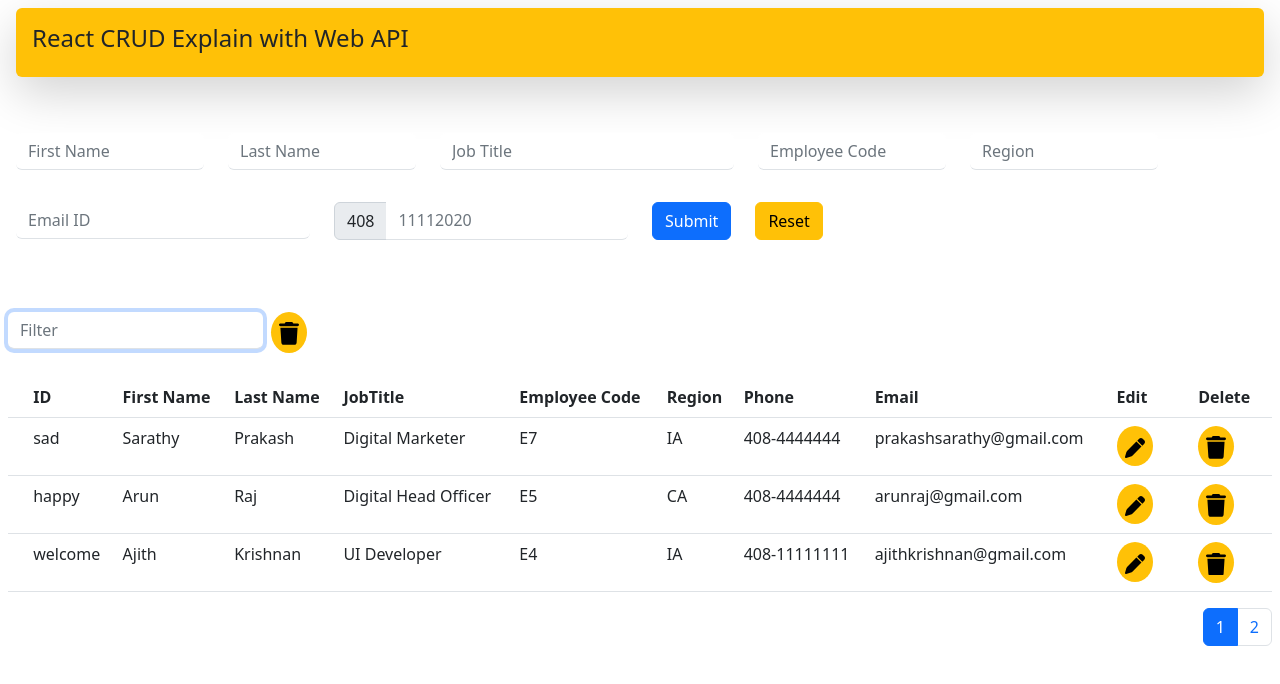
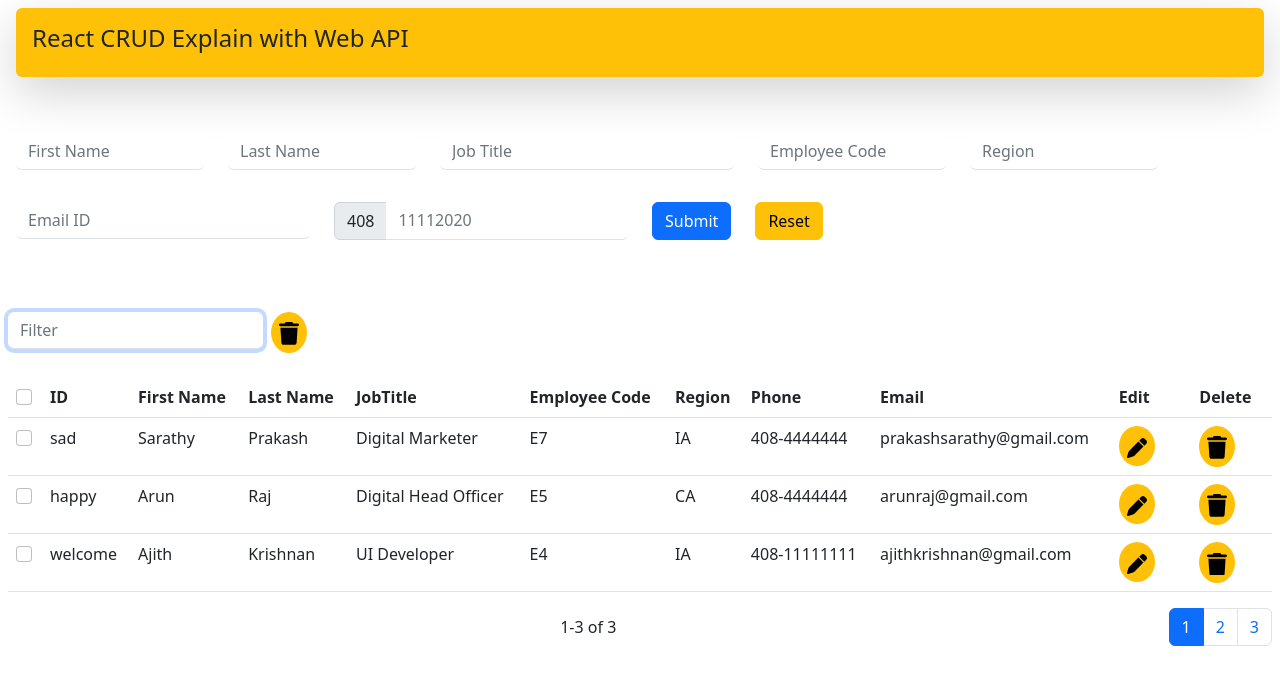
Before and after one commit to karthikeyandhanasekar/react-JSONTask, a React (Create React App) app: page / in a window 1280 px wide. Shown: the top 684 px of the page. Built offline with nearby package versions, Linux system fonts and the light colour scheme.

Commit message:
checkbox UI

```diff
--- a/src/Components/EntryDisplay.jsx
+++ b/src/Components/EntryDisplay.jsx
@@ -1,5 +1,5 @@
 import React from "react"
-import { Form, Table, Button } from "react-bootstrap"
+import { Form, Table, Button, Row, Col } from "react-bootstrap"
 import Pagination from 'react-bootstrap/Pagination';
 
 import { useSelector } from "react-redux"
@@ -12,6 +12,8 @@ import { removeemployee } from "../redux/slice";
 const EntryDisplay = () => {
     const [filtervalue, setvalues] = React.useState('')
     const [currentpage, setcurrentpage] = React.useState(1)
+    const [size, setsize] = React.useState(3)
+
     const employeedetails = useSelector(state => state.employeeslice.reducer.employeedetails)
     const [UIdata, setUIdata] = React.useState('')
     const dispatch = useDispatch()
@@ -20,18 +22,16 @@ const EntryDisplay = () => {
     const changepageno = (pageno) => {
         setcurrentpage(pageno)
     }
-
-    const PageItem = [...Array(employeedetails.length / 2).keys()].slice(1,)
+    const PageItem = [...Array(size).keys()]
         .map(number =>
-            <Pagination.Item onClick={() => changepageno(number)} key={number} active={number === currentpage}>
-                {number}
+            <Pagination.Item onClick={() => changepageno(number + 1)} key={number + 1} active={number + 1 === currentpage}>
+                {number + 1}
             </Pagination.Item>)
 
 
 
     //when pageno change
     React.useEffect(() => {
-        const size = 3
         const p = currentpage - 1
 
         const start = size * p
@@ -44,7 +44,13 @@ const EntryDisplay = () => {
         const rowUI = React.Children.toArray(
             employeedetails.map(detail => (
                 <tr>
-                    <td></td>
+                    <td>
+                        <Form.Check
+                            type={'checkbox'}
+                            value={detail}
+                        />
+
+                    </td>
                     {roworder.map(row => React.Children.toArray(
                         <td>{detail[row]}</td>
                     )).flat(0)
@@ -77,7 +83,7 @@ const EntryDisplay = () => {
             dispatch(removeemployee(id))
         }
 
-    }, [employeedetails, currentpage])
+    }, [employeedetails, currentpage, size, dispatch])
 
 
 
@@ -103,7 +109,11 @@ const EntryDisplay = () => {
             <Table responsive>
                 <thead>
                     <tr>
-                        <th></th>
+                        <th>
+                            <Form.Check
+                                type={'checkbox'}
+                            />
+                        </th>
                         <th>ID</th>
                         <th>First Name</th>
                         <th>Last Name</th>
@@ -120,9 +130,30 @@ const EntryDisplay = () => {
                     {UIdata}
                 </tbody>
             </Table>
-            <Pagination className="  border-2  float-end">
-                {PageItem}
-            </Pagination>
+            <div className="d-flex justify-content-between align-items-center ">
+                <div>
+                    <div className="d-flex">
+                        {/* <div className="me-2">Items per Page</div>
+                        <div>
+                            <Form.Select aria-label="Default select example" onChange={(e)=>setsize(e.target.value)} className="border-0 border-bottom">
+                                <option value="1" selected>1</option>
+                                <option value="2">2</option>
+                                <option value="3">3</option>
+                            </Form.Select>
+                        </div> */}
+                    </div>
+                </div>
+                <div>
+                    <p>{currentpage}-{size} of {size}</p>
+                </div>
+                <div>
+
+                    <Pagination className="">
+                        {PageItem}
+                    </Pagination>
+                </div>
+            </div>
+
 
         </>
     )
```
